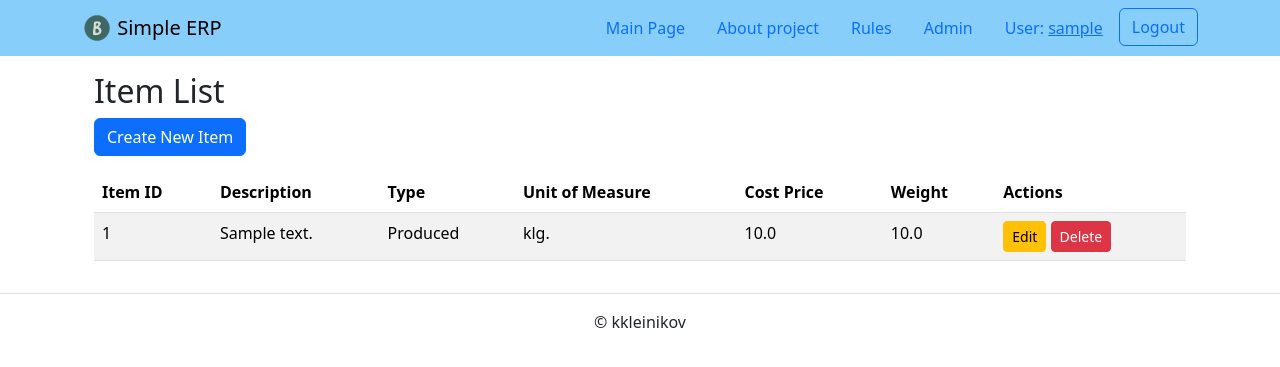
After one commit to Konstantin-Kleinikov/erp_model, a Django app: page /items/ in a window 1280 px wide. The commit adds this page. Shown: the top 367 px of the page. Run offline with Django 5.2, Linux system fonts and the light colour scheme; a user stored in the database is signed in; tables that the repository leaves empty hold one stand-in row (values such as "Sample post"); some libraries are stand-ins or nearby versions.

Commit message:
1.3 Add Item management functionality with CRUD operations and integrate crispy forms

```diff
--- a/common/admin.py
+++ b/common/admin.py
@@ -31,4 +31,4 @@ class CategoryAdmin(admin.ModelAdmin):
 
 admin.site.register(CurrencyRate)
 admin.site.register(TelegramUser)
-admin.site.register(Product)
+admin.site.register(Item)
--- /dev/null
+++ b/common/choices.py
@@ -0,0 +1,13 @@
+TYPE_CHOICES = [
+    ('Produced', 'Produced'),
+    ('Purchased', 'Purchased'),
+    ('Services', 'Services'),
+]
+
+UNIT_OF_MEASURE_CHOICES = [
+    ('klg.', 'Kilograms'),
+    ('ltr.', 'Liters'),
+    ('mtr.', 'Meters'),
+    ('min.', 'Minutes'),
+    ('pcs.', 'Pieces'),
+]
--- a/common/models.py
+++ b/common/models.py
@@ -2,6 +2,7 @@ from django.contrib.auth import get_user_model
 from django.db import models
 from django.urls import reverse
 
+from common.choices import TYPE_CHOICES, UNIT_OF_MEASURE_CHOICES
 from core.models import AuditTrailModel, NoteModel
 
 User = get_user_model()
@@ -92,12 +93,6 @@ class TelegramUser(models.Model):
 
 
 class Item(AuditTrailModel, NoteModel):
-    TYPE_CHOICES = [
-        ('Purchased', 'Purchased'),
-        ('Produced', 'Produced'),
-        ('Services', 'Services'),
-    ]
-
     item_id = models.CharField(
         'Item ID',
         max_length=50,
@@ -115,6 +110,7 @@ class Item(AuditTrailModel, NoteModel):
     unit_of_measure = models.CharField(
         'Unit of Measure',
         max_length=4,
+        choices=UNIT_OF_MEASURE_CHOICES,
         default='pcs.',
     )
     cost_price = models.FloatField(
--- a/common/urls.py
+++ b/common/urls.py
@@ -85,4 +85,8 @@ urlpatterns = [
         download_rates,
         name='download_rates',
     ),
+    path('items/', views.ItemListView.as_view(), name='item_list'),
+    path('item/create/', views.ItemCreateView.as_view(), name='item_create'),
+    path('item/edit/<int:pk>/', views.ItemUpdateView.as_view(), name='item_edit'),
+    path('item/delete/<int:pk>/', views.ItemDeleteView.as_view(), name='item_delete'),
 ]
--- a/common/views.py
+++ b/common/views.py
@@ -13,10 +13,10 @@ from django.views.generic import (CreateView, DeleteView, DetailView, ListView,
 
 from common.constants import PAGINATOR_VALUE
 from common.currency_rates import download_currency_rates
-from common.forms import CalculateAmountForm, DownloadRatesForm
+from common.forms import CalculateAmountForm, DownloadRatesForm, ItemForm
 from common.mixins import (CurrencyMixin, CurrencyRateDetailMixin,
                            CurrencyRateMixin)
-from common.models import Currency, CurrencyRate
+from common.models import Currency, CurrencyRate, Item
 
 
 class IndexView(TemplateView):
@@ -28,6 +28,7 @@ class IndexView(TemplateView):
         context = super().get_context_data(**kwargs)
         context['currency_count'] = Currency.objects.count()
         context['currency_rates_count'] = CurrencyRate.objects.count()
+        context['items_count'] = Item.objects.count()
         return context
 
 
@@ -255,3 +256,43 @@ class CalculateAmountView(View):
             'rate': rate,
             'error_message': error_message,
         })
+
+
+class ItemListView(LoginRequiredMixin, ListView):
+    model = Item
+    template_name = 'common/item_list.html'
+    context_object_name = 'items'
+    paginate_by = 10
+
+
+class ItemCreateView(LoginRequiredMixin, CreateView):
+    model = Item
+    form_class = ItemForm
+    template_name = 'common/item_create.html'
+    success_url = reverse_lazy('common:item_list')
+
+    def form_valid(self, form):
+        form.instance.created_by = self.request.user.username
+        return super().form_valid(form)
+
+
+class ItemUpdateView(LoginRequiredMixin, UpdateView):
+    model = Item
+    form_class = ItemForm
+    template_name = 'common/item_edit.html'
+    success_url = reverse_lazy('common:item_list')
+
+    def form_valid(self, form):
+        form.instance.modified_by = self.request.user.username
+        return super().form_valid(form)
+
+
+class ItemDeleteView(LoginRequiredMixin, DeleteView):
+    model = Item
+    template_name = 'common/item_delete.html'
+    success_url = reverse_lazy('common:item_list')
+
+    def get_context_data(self, **kwargs):
+        context = super().get_context_data(**kwargs)
+        context['item'] = self.object
+        return context
--- a/erp_model/settings.py
+++ b/erp_model/settings.py
@@ -43,6 +43,8 @@ INSTALLED_APPS = [
     'django.contrib.humanize',
     'debug_toolbar',
     'django_bootstrap5',
+    'crispy_forms',
+    'crispy_bootstrap5',
     'core.apps.CoreConfig',
     'common.apps.CommonConfig',
     'api.apps.ApiConfig',
@@ -145,3 +147,6 @@ DEFAULT_AUTO_FIELD = 'django.db.models.BigAutoField'
 LOGIN_URL = '/auth/login/'
 
 LOGIN_REDIRECT_URL = 'common:index'
+
+CRISPY_ALLOWED_TEMPLATE_PACKS = "bootstrap5"
+CRISPY_TEMPLATE_PACK = 'bootstrap5'
--- a/requirements.txt
+++ b/requirements.txt
@@ -3,15 +3,18 @@ certifi==2025.4.26
 cffi==1.17.1
 charset-normalizer==3.4.2
 colorama==0.4.6
+crispy-bootstrap5==2025.4
 cryptography==44.0.3
 defusedxml==0.7.1
 Django==5.2.1
 django-bootstrap5==25.1
+django-crispy-forms==2.4
 django-debug-toolbar==5.2.0
 djangorestframework==3.16.0
 djangorestframework_simplejwt==5.5.0
 djoser==2.3.1
 flake8==7.2.0
+humanize==4.12.3
 idna==3.10
 iniconfig==2.1.0
 isort==6.0.1
--- a/templates/common/index.html
+++ b/templates/common/index.html
@@ -20,5 +20,9 @@
       <a href="{% url 'common:calculate_amount' %}"><h3>Calculate amount</h3></a>
       <small>Page to calculate amount in local currency - RUB.</small>
     </li>
+    <li style="margin-bottom: 20px;">
+      <a href="{% url 'common:item_list' %}"><h3>Items ({{ items_count }})</h3></a>
+      <small>Page to maintain Items.</small>
+    </li>
   </ul>
 {% endblock %}
--- /dev/null
+++ b/templates/common/item_list.html
@@ -0,0 +1,37 @@
+{% extends "base.html" %}
+{% block content %}
+<div class="container">
+    <h2>Item List</h2>
+    <a href="{% url 'common:item_create' %}" class="btn btn-primary mb-3">Create New Item</a>
+    <table class="table table-striped">
+        <thead>
+            <tr>
+                <th>Item ID</th>
+                <th>Description</th>
+                <th>Type</th>
+                <th>Unit of Measure</th>
+                <th>Cost Price</th>
+                <th>Weight</th>
+                <th>Actions</th>
+            </tr>
+        </thead>
+        <tbody>
+            {% for item in items %}
+            <tr>
+                <td>{{ item.item_id }}</td>
+                <td>{{ item.description }}</td>
+                <td>{{ item.type }}</td>
+                <td>{{ item.unit_of_measure }}</td>
+                <td>{{ item.cost_price }}</td>
+                <td>{{ item.weight }}</td>
+                <td>
+                    <a href="{% url 'common:item_edit' pk=item.pk %}" class="btn btn-sm btn-warning">Edit</a>
+                    <a href="{% url 'common:item_delete' pk=item.pk %}" class="btn btn-sm btn-danger">Delete</a>
+                </td>
+            </tr>
+            {% endfor %}
+        </tbody>
+    </table>
+    {% include 'includes/paginator.html' %}
+</div>
+{% endblock %}
--- a/templates/includes/header.html
+++ b/templates/includes/header.html
@@ -21,6 +21,11 @@
           <li class="nav-item">
             <a class="nav-link {% if view_name == 'help_pages:rules' %} text-white {% endif %}" href="{% url 'help_pages:rules' %}">
               Rules
+            </a>
+          </li>
+          <li class="nav-item">
+            <a class="nav-link {% if view_name == 'admin:index' %} text-white {% endif %}" href="{% url 'admin:index' %}">
+              Admin
             </a>
           </li>
           {% if user.is_authenticated %}
```
Also changed, not shown: common/forms.py (+7 -1 lines), templates/common/item_create.html (added, +13 -0 lines), templates/common/item_delete.html (added, +12 -0 lines), templates/common/item_edit.html (added, +13 -0 lines).
